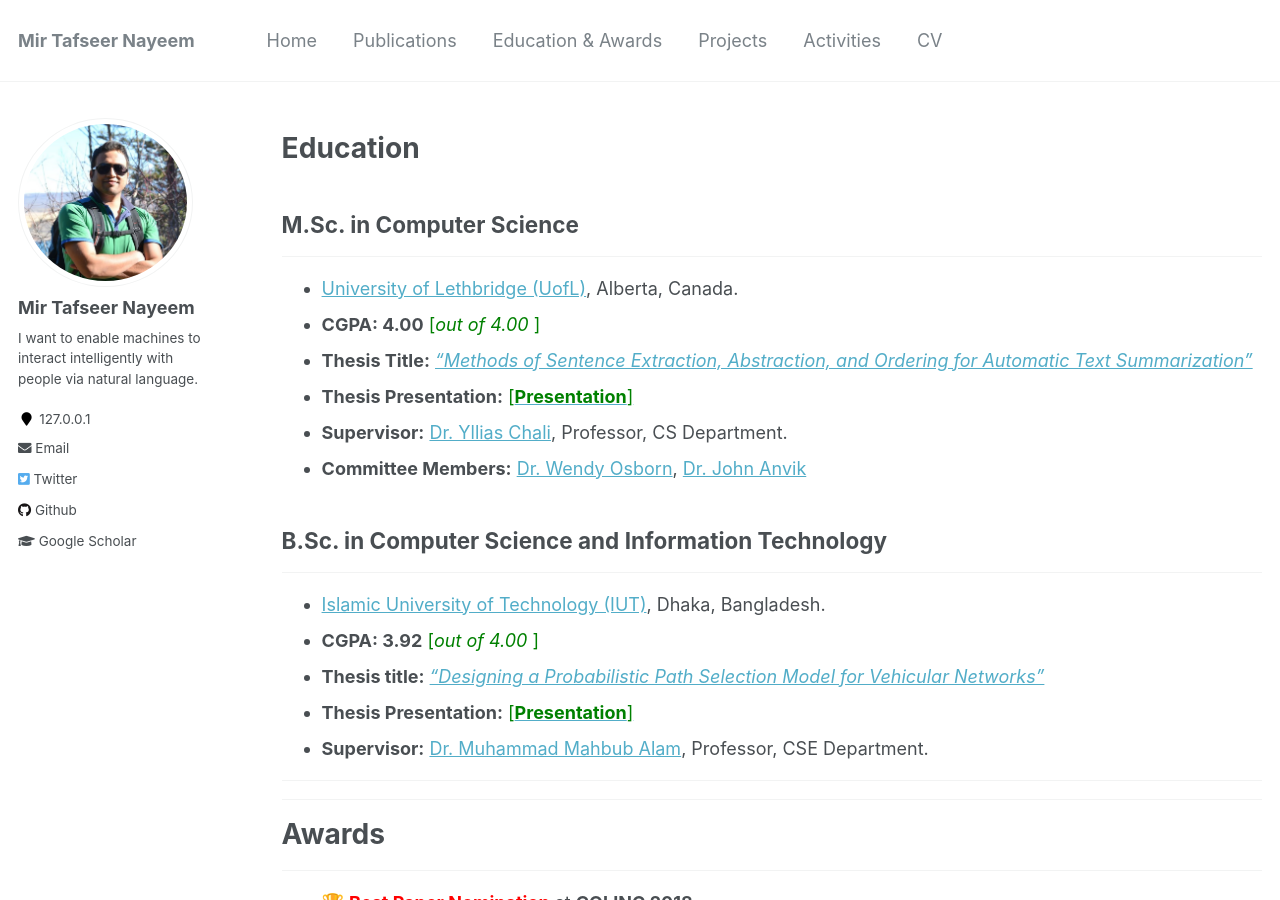
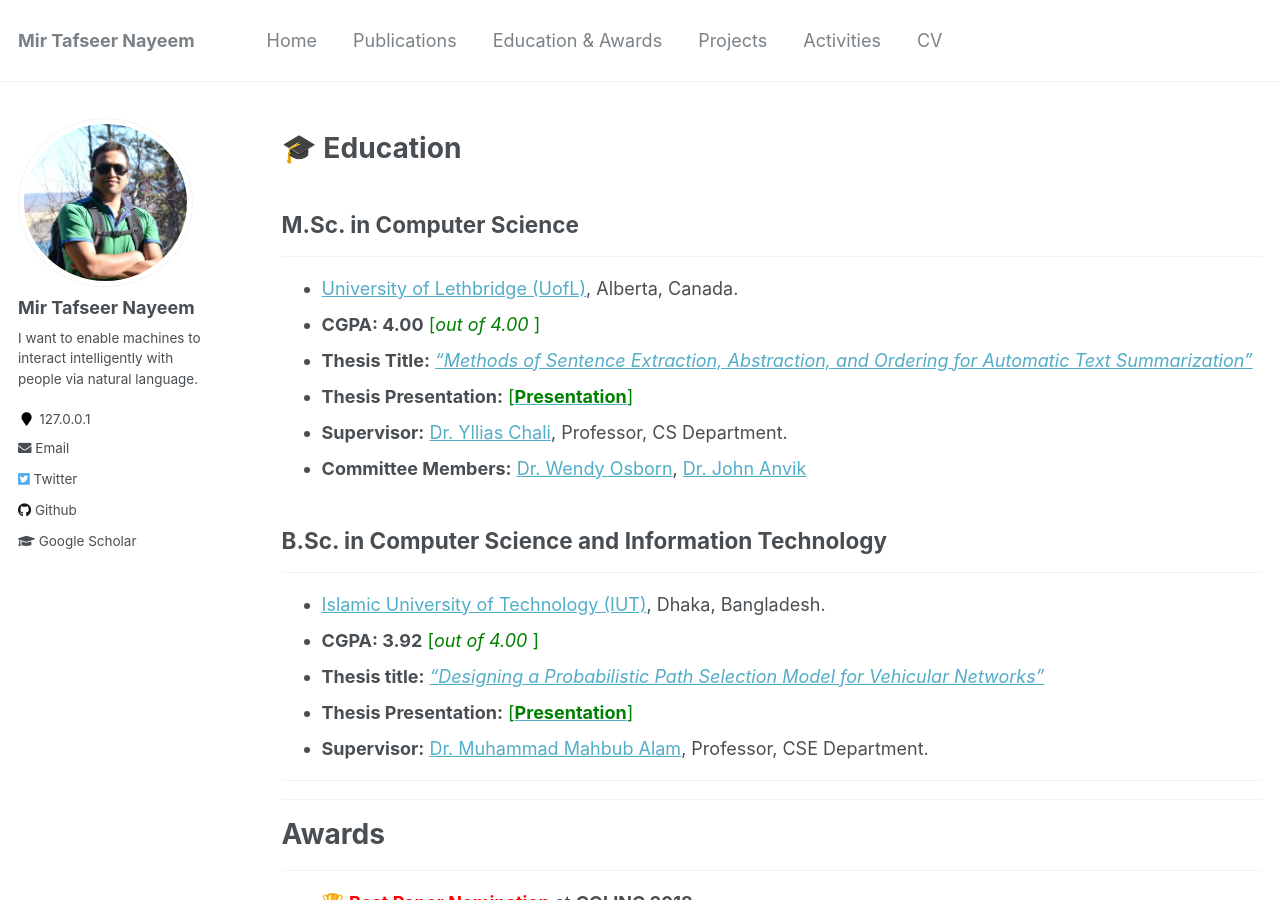
Before and after one commit to sujan-sarker/sujan-sarker.github.io, a Jekyll site: the page built from _pages/education-awards.md, in a window 1280 px wide and 900 px high. Built offline with Jekyll 4.4.1, drawn with Linux system fonts in a browser that asks for light colours.

```diff
--- a/_pages/education-awards.md
+++ b/_pages/education-awards.md
@@ -5,7 +5,7 @@ permalink: /education-awards/
 author_profile: true
 ---
 
-# Education
+# 🎓 Education
 
 ## M.Sc. in Computer Science
 -----------------------------
```
